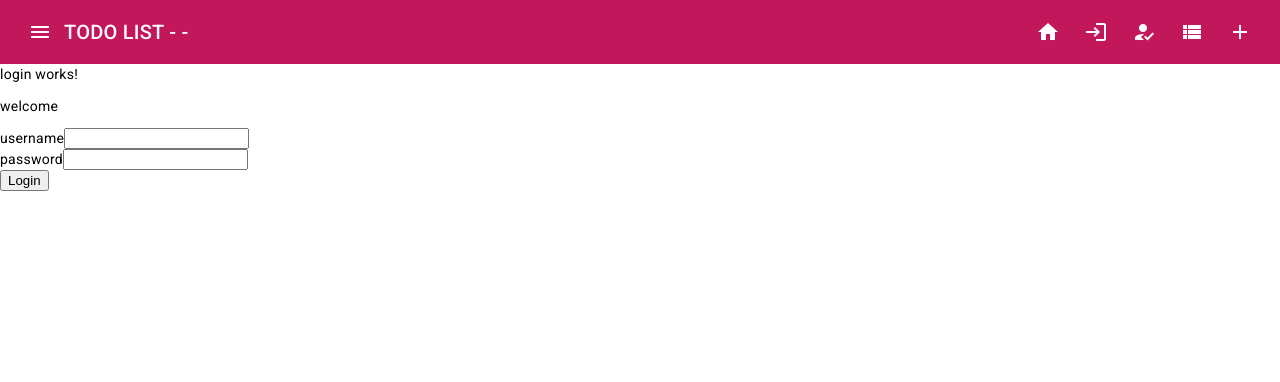
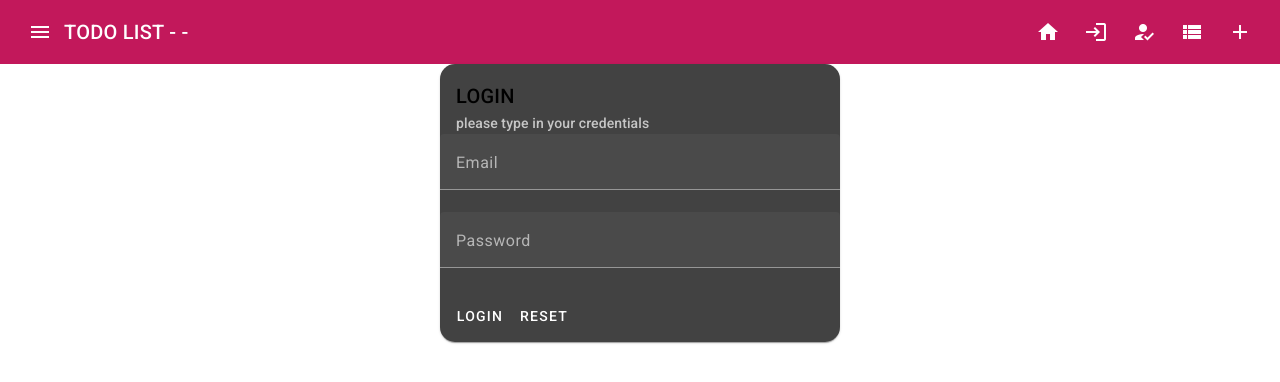
Before and after one commit to COP4854-13114/a4-todo-front-end-JamesNgo1, an Angular app: page /loginout in a window 1280 px wide. Shown: the top 382 px of the page. Built offline with nearby package versions, Linux system fonts and the light colour scheme.

Commit message:
fix up the login to make it not really ugly

```diff
--- a/src/app/services/todo-lists.service.ts
+++ b/src/app/services/todo-lists.service.ts
@@ -155,6 +155,7 @@ export class TodoListsService {
       this.token = response;
       localStorage.setItem('currentToken',JSON.stringify(response));
       this.userLoggedIn.emit(this.token.token);
+      this.snackBar.open('login correct','close');
 
       return response;
 
--- a/src/app/view/dialog-content/dialog-content.component.html
+++ b/src/app/view/dialog-content/dialog-content.component.html
@@ -1,66 +1,11 @@
-<h2 mat-dialog-title>Install Angular</h2>
+<h2 mat-dialog-title>Todo List item</h2>
 <mat-dialog-content class="mat-typography">
-    <h1>{{data.title}}</h1>
-    <h2>{{data.created_by}}</h2>
-  <h3>Develop across all platforms</h3>
-  <p>Learn one way to build applications with Angular and reuse your code and abilities to build
-    apps for any deployment target. For web, mobile web, native mobile and native desktop.</p>
+    <h1>title {{data.title}}</h1>
+    <h2>id{{data.created_by}}</h2>
 
-  <h3>Speed &amp; Performance</h3>
-  <p>Achieve the maximum speed possible on the Web Platform today, and take it further, via Web
-    Workers and server-side rendering. Angular puts you in control over scalability. Meet huge
-    data requirements by building data models on RxJS, Immutable.js or another push-model.</p>
-
-  <h3>Incredible tooling</h3>
-  <p>Build features quickly with simple, declarative templates. Extend the template language with
-    your own components and use a wide array of existing components. Get immediate Angular-specific
-    help and feedback with nearly every IDE and editor. All this comes together so you can focus
-    on building amazing apps rather than trying to make the code work.</p>
-
-  <h3>Loved by millions</h3>
-  <p>From prototype through global deployment, Angular delivers the productivity and scalable
-    infrastructure that supports Google's largest applications.</p>
-
-  <h3>What is Angular?</h3>
-
-  <p>Angular is a platform that makes it easy to build applications with the web. Angular
-    combines declarative templates, dependency injection, end to end tooling, and integrated
-    best practices to solve development challenges. Angular empowers developers to build
-    applications that live on the web, mobile, or the desktop</p>
-
-  <h3>Architecture overview</h3>
-
-  <p>Angular is a platform and framework for building client applications in HTML and TypeScript.
-  Angular is itself written in TypeScript. It implements core and optional functionality as a
-  set of TypeScript libraries that you import into your apps.</p>
-
-  <p>The basic building blocks of an Angular application are NgModules, which provide a compilation
-  context for components. NgModules collect related code into functional sets; an Angular app is
-  defined by a set of NgModules. An app always has at least a root module that enables
-  bootstrapping, and typically has many more feature modules.</p>
-
-  <p>Components define views, which are sets of screen elements that Angular can choose among and
-  modify according to your program logic and data. Every app has at least a root component.</p>
-
-  <p>Components use services, which provide specific functionality not directly related to views.
-  Service providers can be injected into components as dependencies, making your code modular,
-  reusable, and efficient.</p>
-
-  <p>Both components and services are simply classes, with decorators that mark their type and
-  provide metadata that tells Angular how to use them.</p>
-
-  <p>The metadata for a component class associates it with a template that defines a view. A
-  template combines ordinary HTML with Angular directives and binding markup that allow Angular
-  to modify the HTML before rendering it for display.</p>
-
-  <p>The metadata for a service class provides the information Angular needs to make it available
-  to components through Dependency Injection (DI).</p>
-
-  <p>An app's components typically define many views, arranged hierarchically. Angular provides
-  the Router service to help you define navigation paths among views. The router provides
-  sophisticated in-browser navigational capabilities.</p>
+    <!-- -->
 </mat-dialog-content>
 <mat-dialog-actions align="end">
-  <button mat-button mat-dialog-close>Cancel</button>
+  <button mat-button mat-dialog-close>Close</button>
   <button mat-button [mat-dialog-close]="true" cdkFocusInitial>Install</button>
 </mat-dialog-actions>
--- a/src/app/view/home/home.component.html
+++ b/src/app/view/home/home.component.html
@@ -1,8 +1,7 @@
 <mat-progress-bar *ngIf="newArray.length == 0" mode="indeterminate"></mat-progress-bar>
 
 <p>PUBLIC TODO LIST!</p>
-<p>current word is :</p>
-<p>{{currentBlog}}</p>
+
 <!--ngfor -->
 <span *ngFor="let blog of newArray">
     <mat-card>
@@ -12,7 +11,6 @@
         <mat-card-content>Public-list-status:{{blog.public_list}}</mat-card-content>
         <mat-card-content>Blog-id:{{blog.id}}</mat-card-content>
         <button mat-button (click)="openDialog(blog)">Open Todolist</button>
-        <button (click)="info()">press me for data </button>
       </mat-card>
     <hr>
 </span>
--- a/src/app/view/login/login.component.css
+++ b/src/app/view/login/login.component.css
@@ -0,0 +1,11 @@
+.example-card {
+    max-width: 400px;
+    margin-left: auto;
+    margin-right: auto;
+    border-radius: 15px;
+  }
+
+  .example-header-image {
+    background-image: url('https://material.angular.io/assets/img/examples/shiba1.jpg');
+    background-size: cover;
+  }
--- a/src/app/view/login/login.component.html
+++ b/src/app/view/login/login.component.html
@@ -1,8 +1,8 @@
-<p>login works!</p>
-<p>welcome {{name}}</p>
+<mat-progress-bar mode="indeterminate" *ngIf="spinner != false"></mat-progress-bar>
+<!-- <p>welcome {{name}}</p> -->
 
 <!--two way binidng that would be passed in by the gresgietr view-->
-<div>
+<!-- <div>
     <label>username</label>
     <input type="text" [(ngModel)]="username">
 </div>
@@ -12,4 +12,38 @@
     <input type="password" [(ngModel)]="password">
 </div>
 
-<button (click)="login()">Login</button>
+<button (click)="login()">Login</button> -->
+
+
+
+<!-- new code html code below-->
+<mat-card class="example-card">
+    <mat-card-header>
+      <mat-card-title>LOGIN</mat-card-title>
+      <mat-card-subtitle>please type in your credentials</mat-card-subtitle>
+    </mat-card-header>
+    <mat-card-content>
+      <!-- <p>This card indeterminates progress bar.</p> -->
+      <!-- <p>{{longText}}</p> -->
+    </mat-card-content>
+
+    <mat-form-field class="example-full-width">
+        <mat-label>Email</mat-label>
+        {{username}}
+        <input [(ngModel)]="username" type="email" matInput  placeholder="Ex. jam@gmail.com">
+        <!-- <mat-error *ngIf="emailFormControl.hasError('email') && !emailFormControl.hasError('required')">Please enter a valid email address</mat-error>
+        <mat-error *ngIf="emailFormControl.hasError('required')">Email is <strong>required</strong></mat-error>     -->
+    </mat-form-field>
+
+
+      <mat-form-field class="example-full-width">
+        <mat-label>Password</mat-label>
+        <input [(ngModel)]="password" type="password" matInput  placeholder="password123">
+        <!-- <mat-error *ngIf="passwordFormControl.hasError('required')">Password is <strong>required</strong></mat-error> -->
+      </mat-form-field>
+
+    <mat-card-actions>
+      <button mat-button (click)="login()">LOGIN</button>
+      <button mat-button (click)="resetCredentials()">RESET</button>
+    </mat-card-actions>
+  </mat-card>
--- a/src/app/view/login/login.component.ts
+++ b/src/app/view/login/login.component.ts
@@ -1,6 +1,8 @@
 import { Component } from '@angular/core';
 import { ActivatedRoute, Route, Router } from '@angular/router';
 import { TodoListsService } from '../../services/todo-lists.service';
+import { FormControl, Validators } from '@angular/forms';
+import { MatSnackBar } from '@angular/material/snack-bar';
 
 @Component({
   selector: 'app-login',
@@ -8,13 +10,18 @@ import { TodoListsService } from '../../services/todo-lists.service';
   styleUrl: './login.component.css'
 })
 export class LoginComponent {
+  spinner:boolean = false;
+
 
   name:string = "";
   username:string = "";
   password:string = "";
 
+  emailFormControl = new FormControl('', [Validators.required, Validators.email]);
+  passwordFormControl = new FormControl('', [Validators.required, Validators.email]);
 
-  constructor(private router:Router, private activatedRoute:ActivatedRoute,private loginService:TodoListsService){
+
+  constructor(private snackbar:MatSnackBar, private router:Router, private activatedRoute:ActivatedRoute,private loginService:TodoListsService){
     this.activatedRoute.params.subscribe(params=>{
       this.username = params['username'];
       this.password = params['password'];
@@ -24,35 +31,44 @@ export class LoginComponent {
   }
 
 
+  /**
+   * simply reset the login and password input fields
+   */
+  resetCredentials(){
+    this.username = "";
+    this.password = "";
+  }
+
+
   async login(){
 
     if(this.username != null && this.password != null){
+      this.spinner = true;
 
       //either they key or false
       //token : key to allow who and what we have access to
 
       let x = await this.loginService.login(this.username,this.password);
       if(x != false){
-        console.log("login in!");
-
         //x is the token
         console.log(x);
 
         //possibly call on the get user information
         this.loginService.getBlogsForUser();
-
-
       }
+      //incorrect credentials
       else{
-        console.log("error");
-
+        //console.log("error");
+        this.snackbar.open("incorrect username or password","close");
       }
+      this.spinner = false;
 
 
     }
-    else{
-      alert('please enter a username or password');
-    }
+    else this.snackbar.open('please enter a username or password','close');
+
+
+
 
 
   }
```
